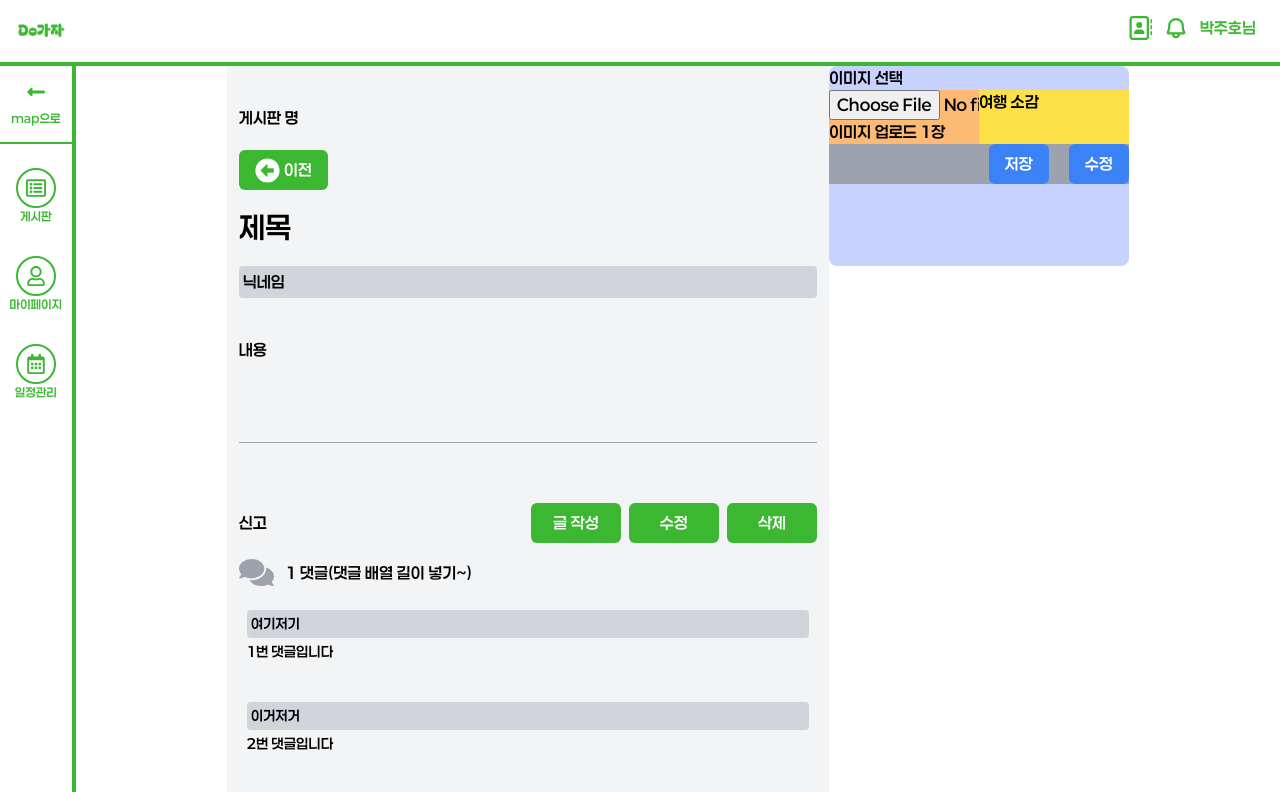
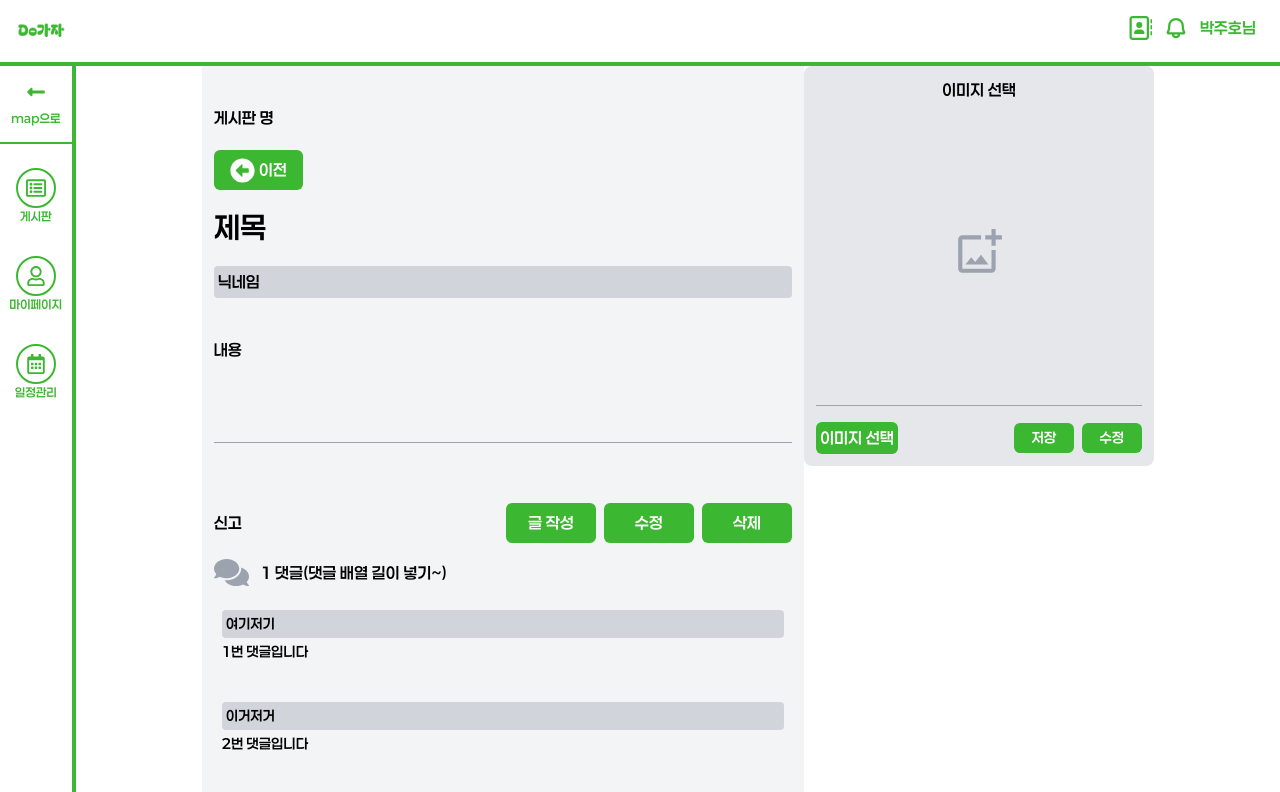
Before and after one commit to seongyu-Kim/dogaja-frontend, a Next.js app: page /board/findFriend/1 in a window 1280 px wide. Shown: the top 792 px of the page. Built offline with nearby package versions, Linux system fonts and the light colour scheme; no server answers.

Commit message:
Feat: 이미지 선택 컴포넌트 생성

```diff
--- a/src/app/(route)/board/findFriend/[findFriendId]/page.tsx
+++ b/src/app/(route)/board/findFriend/[findFriendId]/page.tsx
@@ -123,7 +123,7 @@ export default async function FindFriendId({ params }: PostIdProps) {
         {/*</div>*/}
         <CommentCreate />
       </div>
-      <SelectImage />
+      <SelectImage descriptionText="이미지 선택" />
     </div>
   );
 }
--- a/src/app/components/common/SelectImage.tsx
+++ b/src/app/components/common/SelectImage.tsx
@@ -1,24 +1,128 @@
 "use client";
 
 import Button from "@/app/components/common/Button";
+import React, { useState } from "react";
+import { ErrorAlert } from "@/app/utils/toastAlert";
+import { MdOutlineAddPhotoAlternate } from "react-icons/md";
 
-export default function SelectImage() {
+interface SelectImageProps {
+  comment?: boolean;
+  descriptionText?: string;
+}
+
+export default function SelectImage({
+  comment = false,
+  descriptionText = "",
+}: SelectImageProps) {
+  const [preview, setPreview] = useState<string | null>(null);
+  const [imageFile, setImageFile] = useState<File | null>(null);
+
+  const handleImageChange = (e: React.ChangeEvent<HTMLInputElement>) => {
+    const file = e.target.files?.[0];
+    if (!file) return;
+
+    // 파일 크기 체크 (예: 5MB)
+    if (file.size > 5 * 1024 * 1024) {
+      ErrorAlert("파일 크기는 5MB를 초과할 수 없습니다.");
+      return;
+    }
+
+    // 파일 타입 체크
+    if (!file.type.startsWith("image/")) {
+      ErrorAlert("이미지 파일만 선택할 수 있습니다.");
+      return;
+    }
+
+    setImageFile(file);
+
+    // 미리보기 URL 생성
+    const reader = new FileReader();
+    reader.onloadend = () => {
+      setPreview(reader.result as string);
+    };
+    reader.readAsDataURL(file);
+  };
+
   return (
-    <div className="flex flex-col w-[300px] h-[200px] bg-indigo-200 rounded-lg">
-      <p>이미지 선택</p>
-      <div className="bg-gray-400 w-full flex items-between">
-        <div className="bg-orange-300 w-1/2">
-          <input type="file" />
-          <span>이미지 업로드 1장</span>
+    //  임시 추후 바로 아래 div w h 옵션 auto로 조정
+    <div className="flex flex-col gap-2 w-[350px] max-h-[400px] bg-gray-200 rounded-lg p-3 text-center overflow-hidden">
+      <p>{descriptionText}</p>
+      <div className="pb-3 border-b border-gray-400 w-full flex items-start gap-2 flex-grow">
+        <div className="w-full h-full flex flex-col items-center justify-center gap-1">
+          {imageFile ? (
+            <div className="w-full flex items-center justify-center">
+              <img
+                src={preview!}
+                alt="이미지"
+                className="max-w-full max-h-[200px] object-cover rounded-[8px]"
+              />
+            </div>
+          ) : (
+            <MdOutlineAddPhotoAlternate className="text-[50px] text-gray-400" />
+          )}
         </div>
-        <div className="bg-yellow-300 w-1/2">
-          <p>여행 소감</p>
-        </div>
+        {comment && (
+          <div className="w-full h-[90%]">
+            <p>여행 소감</p>
+            <textarea className="w-full h-full resize-none p-2 rounded-md border border-gray-400 focus:outline-none" />
+          </div>
+        )}
       </div>
-      <div className="bg-gray-400 w-full flex justify-end gap-5">
-        <Button>저장</Button>
-        <Button>수정</Button>
+      <div className="flex-shrink-0 mt-2">
+        <ButtonBox onChange={handleImageChange} />
       </div>
     </div>
   );
 }
+
+//임시 저장-수정(작성자에게만 보이게) 저장 API 연동
+function ButtonBox({
+  onChange,
+}: {
+  onChange: (e: React.ChangeEvent<HTMLInputElement>) => void;
+}) {
+  return (
+    <div className="w-full flex justify-between gap-2">
+      <div className="flex items-center justify-center">
+        <label
+          htmlFor="fileSelectImage"
+          className="bg-mainColor text-white w-auto p-1 rounded-md"
+        >
+          이미지 선택
+        </label>
+        <input
+          id="fileSelectImage"
+          type="file"
+          className="hidden"
+          onChange={onChange}
+        />
+      </div>
+      <div className="flex items-center gap-2">
+        <Button
+          style={{
+            backgroundColor: "bg-mainColor",
+            hoverColor: "hover:bg-mainHover",
+            textSize: "text-sm",
+            height: "h-[30px]",
+            width: "w-[60px]",
+            padding: "p-1",
+          }}
+        >
+          저장
+        </Button>
+        <Button
+          style={{
+            backgroundColor: "bg-mainColor",
+            hoverColor: "hover:bg-mainHover",
+            textSize: "text-sm",
+            height: "h-[30px]",
+            width: "w-[60px]",
+            padding: "p-1",
+          }}
+        >
+          수정
+        </Button>
+      </div>
+    </div>
+  );
+}
```
